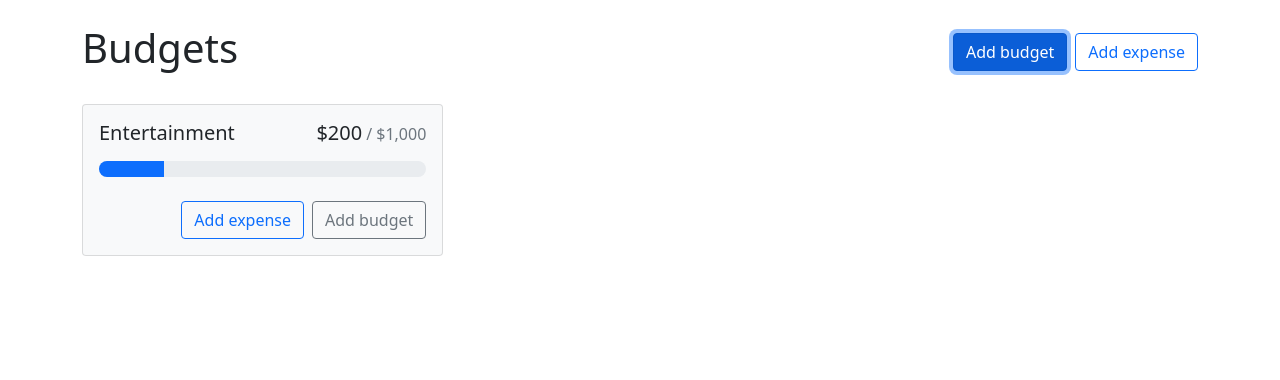
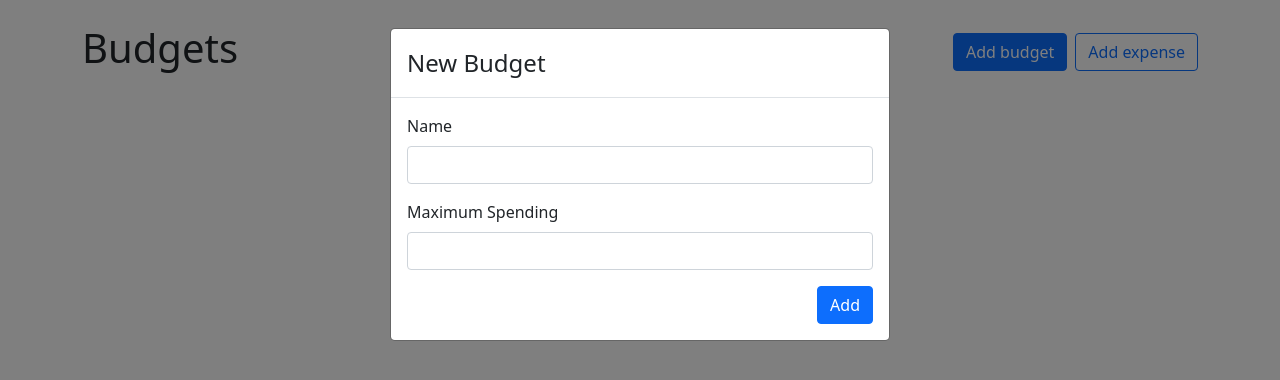
Before and after one commit to robertdani89/react-budget-app, a React (Create React App) app: page / in a window 1280 px wide. Both pictures are taken after a click on the button "Add budget". Shown: the top 380 px of the page. Built offline with nearby package versions, Linux system fonts and the light colour scheme.

Commit message:
Adding budgets

```diff
--- a/src/App.js
+++ b/src/App.js
@@ -1,12 +1,18 @@
 import { Button, Container, Stack } from "react-bootstrap"
+import AddBudgetModal from "./components/AddBudgetModal"
 import BudgetCard from "./components/BudgetCard"
+import { useState } from "react"
+import { useBudgets } from "./contexts/BudgetsContext"
 
 function App() {
+    const [showAddBudgetModal, setShowAddBudgetModal] = useState(false)
+    const { budgets, getBudgetExpenses } = useBudgets()
     return (
+        <>
             <Container className="my-4">
                 <Stack direction="horizontal" gap="2" className="mb-4">
                     <h1 className="me-auto">Budgets</h1>
-                <Button variant="primary">Add budget</Button>
+                    <Button variant="primary" onClick={() => setShowAddBudgetModal(true)}>Add budget</Button>
                     <Button variant="outline-primary">Add expense</Button>
                 </Stack>
                 <div style={{
@@ -16,14 +22,23 @@
                     alignItems: "flex-start",
                 }}
                 >
-                <BudgetCard
-                    name="Entertainment"
-                    gray
-                    amount={200}
-                    max={1000}
+                    {
+                        budgets.map(budget => {
+                            const amount = getBudgetExpenses(budget.id).reduce((p, c) => p + c.amount, 0)
+
+                            return <BudgetCard
+                                key={budget.id}
+                                name={budget.name}
+                                amount={amount}
+                                max={budget.max}
                             ></BudgetCard>
+                        })
+                    }
+
                 </div>
             </Container>
+            <AddBudgetModal show={showAddBudgetModal} handleClose={() => setShowAddBudgetModal(false)} />
+        </>
     )
 }
 
--- /dev/null
+++ b/src/components/AddBudgetModal.js
@@ -0,0 +1,43 @@
+import { Form, Modal, Button } from "react-bootstrap"
+import { useRef } from "react"
+import { useBudgets } from "../contexts/BudgetsContext"
+
+export default function AddBudgetModal({ show, handleClose }) {
+    const nameRef = useRef()
+    const maxRef = useRef()
+    const { addBudget } = useBudgets()
+    function handleSubmit(e) {
+        e.preventDefault()
+        addBudget(
+            {
+                name: nameRef.current.value,
+                max: parseFloat(maxRef.current.value),
+            }
+        )
+        handleClose()
+    }
+
+    return (
+        <Modal show={show} onHide={handleClose}>
+            <Form onSubmit={handleSubmit}>
+                <Modal.Header>
+                    <Modal.Title>New Budget</Modal.Title>
+                </Modal.Header>
+                <Modal.Body>
+                    <Form.Group className="mb-3" controlId="name">
+                        <Form.Label>Name</Form.Label>
+                        <Form.Control ref={nameRef} type="text" required />
+                    </Form.Group>
+                    <Form.Group className="mb-3" controlId="max">
+                        <Form.Label>Maximum Spending</Form.Label>
+                        <Form.Control ref={maxRef} type="number" required min={0} step={0.01} />
+                    </Form.Group>
+                    <div className="d-flex justify-content-end">
+                        <Button variant="primary" type="submit">Add</Button>
+                    </div>
+                </Modal.Body>
+            </Form>
+
+        </Modal>
+    )
+}
--- a/src/contexts/BudgetsContext.js
+++ b/src/contexts/BudgetsContext.js
@@ -1,4 +1,4 @@
-import React, { useContext, useState } from "react"
+import React, { useContext } from "react"
 import { v4 as uuidV4 } from "uuid"
 import useLocaleStorage from "../hooks/useLocalStorage"
 
```
Lines whose indentation alone changed are shown as unchanged.
